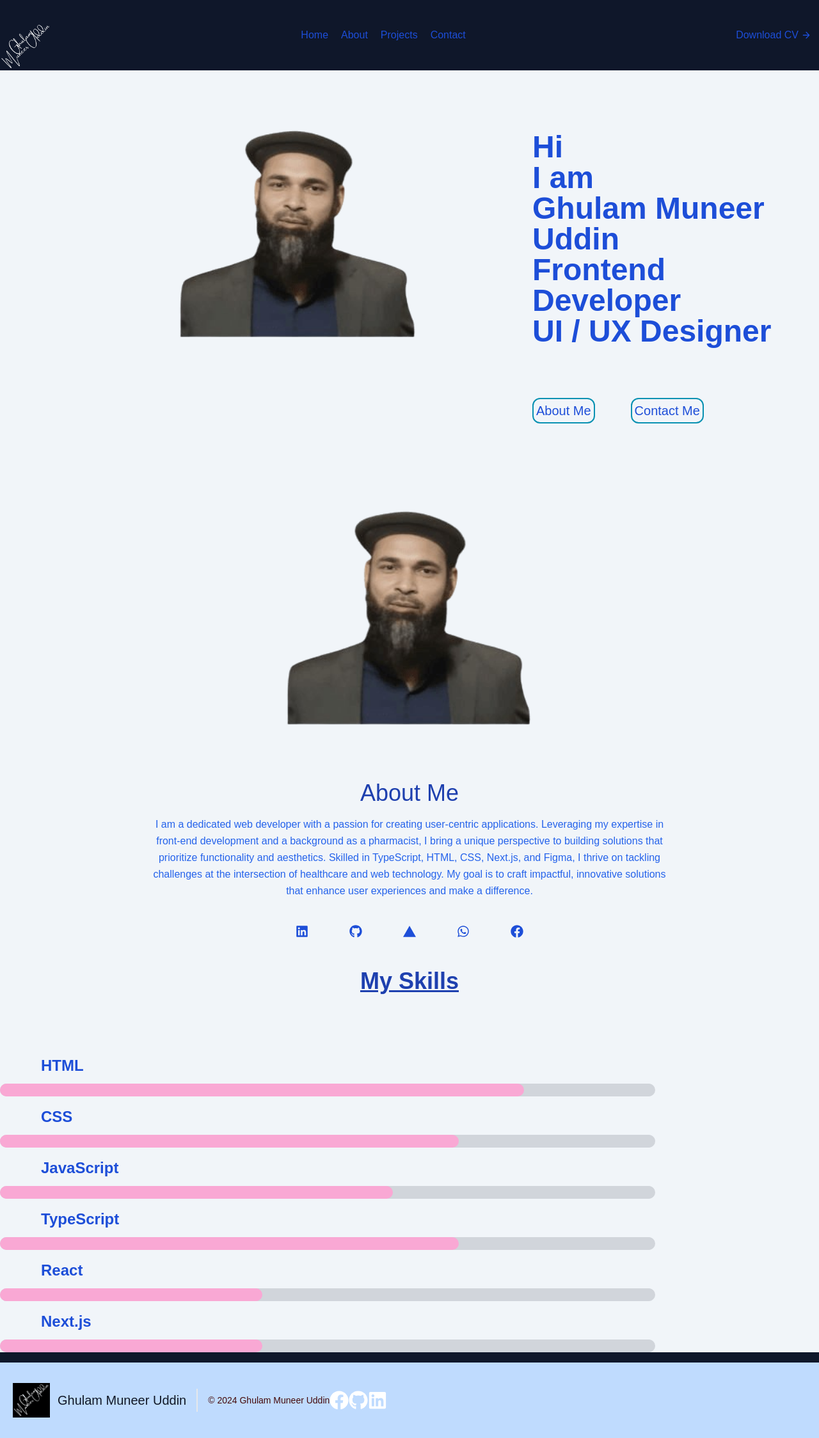
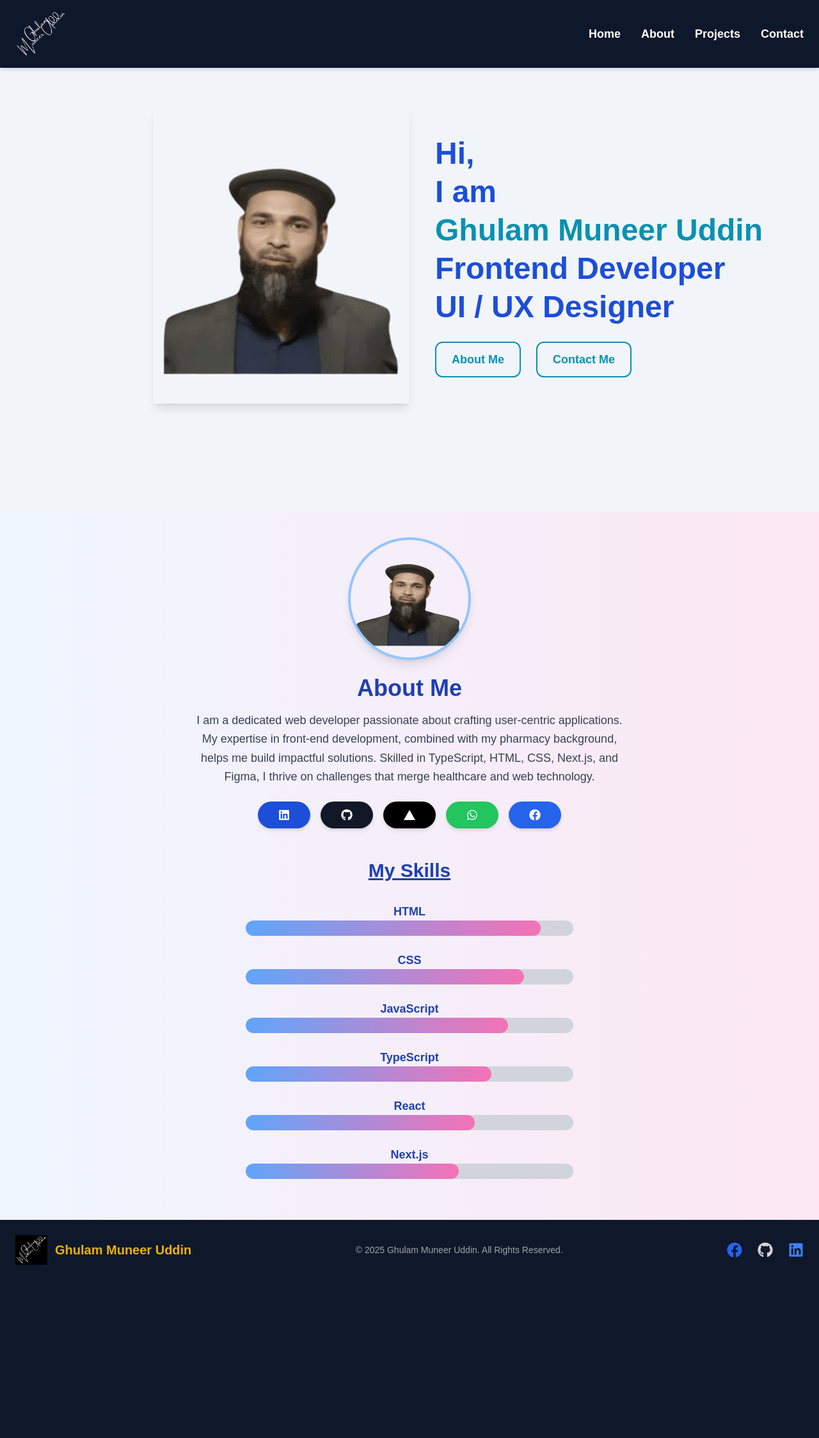
Before and after one commit to 00Muneer12/Portfolio-Website-Design-Figma, a Next.js app: page / in a window 1280 px wide. Shown: the whole page at 64% size. After the commit the page ends 2001 px from the top, so only its background shows below. Built offline with nearby package versions, Linux system fonts and the light colour scheme.

Commit message:
my portfolio figma design

```diff
--- a/next.config.ts
+++ b/next.config.ts
@@ -4,7 +4,7 @@ const nextConfig: NextConfig = {
   reactStrictMode: true,
   experimental: {
     // appDir: true, // Temporarily comment this out if it causes issues
-  }
+  },
 
 };
 
--- a/src/app/about/page.tsx
+++ b/src/app/about/page.tsx
@@ -1,74 +1,47 @@
 'use client';
-import React from 'react';
+import React, { ReactNode } from 'react';
 import Image from 'next/image';
 import { FaLinkedin, FaGithub, FaWhatsapp, FaFacebook } from 'react-icons/fa';
 import { SiVercel } from 'react-icons/si';
 
-// Define prop types for the Button component
+// Button Component
 interface ButtonProps extends React.ButtonHTMLAttributes<HTMLButtonElement> {
-  children: React.ReactNode;
+  children: ReactNode;
   className?: string;
 }
 
-// Button Component
 const Button: React.FC<ButtonProps> = ({ children, className = '', ...props }) => (
-  <button className={`py-2 px-6 text-lg rounded ${className}`} {...props}>
+  <button
+    className={`py-3 px-8 text-lg font-semibold rounded-full transition duration-300 ease-in-out transform hover:scale-105 shadow-md ${className}`}
+    {...props}
+  >
     {children}
   </button>
 );
 
 // About Component
-const About = () => {
+const About: React.FC = () => {
   return (
-    <div className="text-blue-600 body-font bg-slate-100">
-      <div className="container mx-auto flex px-5 py-10 items-center justify-center flex-col">
+    <div className="text-blue-900 body-font bg-gradient-to-r from-blue-50 to-pink-100 min-h-screen flex flex-col items-center justify-center py-10 px-5">
+      <div className="container mx-auto flex flex-col items-center text-center">
         <Image
           src="/munpic.png"
           alt="Muneer"
-          width={400}
-          height={400}
+          width={200}
+          height={200}
           priority
-          className="lg:w-2/6 md:w-3/6 w-5/6 mb-10 object-cover object-center rounded"
+          className="w-48 h-48 mb-6 rounded-full border-4 border-blue-300 shadow-lg"
         />
-        <div className="text-center lg:w-2/3 w-full">
-          <h1 className="title-font sm:text-4xl text-3xl mb-4 font-medium hover:text-white text-blue-800">
-            About Me
-          </h1>
-          <p className="mb-8 leading-relaxed hover:text-white text-blue-600">
-            I am a dedicated web developer with a passion for creating user-centric applications. Leveraging my expertise in front-end development and a background as a pharmacist, I bring a unique perspective to building solutions that prioritize functionality and aesthetics. Skilled in TypeScript, HTML, CSS, Next.js, and Figma, I thrive on tackling challenges at the intersection of healthcare and web technology. My goal is to craft impactful, innovative solutions that enhance user experiences and make a difference.
-          </p>
-          <div className="flex justify-center space-x-4">
-            <Button
-              aria-label="LinkedIn"
-              className="inline-flex text-xl text-blue-700 hover:bg-pink-300"
-            >
-              <FaLinkedin />
-            </Button>
-            <Button
-              aria-label="GitHub"
-              className="inline-flex text-xl text-blue-700 hover:bg-pink-300"
-            >
-              <FaGithub />
-            </Button>
-            <Button
-              aria-label="Vercel"
-              className="inline-flex text-xl text-blue-700 hover:bg-pink-300"
-            >
-              <SiVercel />
-            </Button>
-            <Button
-              aria-label="WhatsApp"
-              className="inline-flex text-xl text-blue-700 hover:bg-pink-300"
-            >
-              <FaWhatsapp />
-            </Button>
-            <Button
-              aria-label="Facebook"
-              className="inline-flex text-xl text-blue-700 hover:bg-pink-300"
-            >
-              <FaFacebook />
-            </Button>
-          </div>
+        <h1 className="text-4xl font-extrabold mb-4 text-blue-800">About Me</h1>
+        <p className="mb-6 text-lg text-gray-700 max-w-2xl leading-relaxed">
+          I am a dedicated web developer passionate about crafting user-centric applications. My expertise in front-end development, combined with my pharmacy background, helps me build impactful solutions. Skilled in TypeScript, HTML, CSS, Next.js, and Figma, I thrive on challenges that merge healthcare and web technology.
+        </p>
+        <div className="flex space-x-4">
+          <Button className="bg-blue-700 text-white hover:bg-blue-600"><FaLinkedin /></Button>
+          <Button className="bg-gray-900 text-white hover:bg-gray-800"><FaGithub /></Button>
+          <Button className="bg-black text-white hover:bg-gray-700"><SiVercel /></Button>
+          <Button className="bg-green-500 text-white hover:bg-green-400"><FaWhatsapp /></Button>
+          <Button className="bg-blue-600 text-white hover:bg-blue-500"><FaFacebook /></Button>
         </div>
       </div>
       <Skills />
@@ -76,39 +49,37 @@ const About = () => {
   );
 };
 
-// Skills Component with Progress Bars
-interface Skill {
+// Skills Component
+interface SkillProps {
   skill: string;
   level: number;
 }
 
-const SkillBar: React.FC<Skill> = ({ skill, level }) => (
-  <div>
-    <p className="mb-3 text-2xl text-blue-700 font-semibold ml-16">{skill}</p>
-    <div className="w-[80%] bg-gray-300 h-5 mb-4 rounded-2xl">
+const SkillBar: React.FC<SkillProps> = ({ skill, level }) => (
+  <div className="w-full max-w-lg mx-auto mb-6">
+    <p className="text-lg font-semibold text-blue-800">{skill}</p>
+    <div className="w-full bg-gray-300 h-6 rounded-full overflow-hidden">
       <div
-        className="bg-pink-300 h-full rounded-2xl"
+        className="h-full bg-gradient-to-r from-blue-400 to-pink-400 rounded-full transition-all"
         style={{ width: `${level}%` }}
       ></div>
     </div>
   </div>
 );
 
-export const Skills: React.FC = () => {
-  const skills: Skill[] = [
-    { skill: 'HTML', level: 80 },
-    { skill: 'CSS', level: 70 },
-    { skill: 'JavaScript', level: 60 },
-    { skill: 'TypeScript', level: 70 },
-    { skill: 'React', level: 40 },
-    { skill: 'Next.js', level: 40 },
+const Skills: React.FC = () => {
+  const skills: SkillProps[] = [
+    { skill: 'HTML', level: 90 },
+    { skill: 'CSS', level: 85 },
+    { skill: 'JavaScript', level: 80 },
+    { skill: 'TypeScript', level: 75 },
+    { skill: 'React', level: 70 },
+    { skill: 'Next.js', level: 65 },
   ];
 
   return (
-    <div>
-      <h2 className="mt-18 mb-24 text-center text-4xl font-bold underline text-blue-800">
-        My Skills
-      </h2>
+    <div className="mt-12 text-center w-full">
+      <h2 className="text-3xl font-bold text-blue-800 mb-8 underline">My Skills</h2>
       {skills.map((s) => (
         <SkillBar key={s.skill} skill={s.skill} level={s.level} />
       ))}
@@ -116,5 +87,4 @@ export const Skills: React.FC = () => {
   );
 };
 
-// Default export is required for Next.js pages
 export default About;
--- a/src/app/components/hero.tsx
+++ b/src/app/components/hero.tsx
@@ -1,23 +1,46 @@
-import React from 'react'
-import Image from 'next/image'
-import Link from 'next/link'
+import React from "react";
+import Image from "next/image";
+import Link from "next/link";
+
 const Hero = () => {
   return (
-    <div className="grid lg:grid-cols-2 md:grid-cols-1 bg-slate-100 ">
-    <div className="ml-[10%] mt-0">
-        <Image src="/munpic.png" alt="Hero Image" width={400} height={350} className=" ml-[35%]"/>
+    <div className="grid lg:grid-cols-2 md:grid-cols-1 bg-slate-100 min-h-screen items-center px-10">
+      {/* Left Side - Image */}
+      <div className="flex justify-center lg:justify-end">
+        <Image
+          src="/munpic.png"
+          alt="Hero Image"
+          width={400}
+          height={400}
+          className="rounded-lg shadow-lg"
+        />
+      </div>
+
+      {/* Right Side - Text */}
+      <div className="text-left space-y-6 lg:ml-10">
+        <h2 className="text-5xl font-extrabold text-blue-700 leading-tight">
+          Hi, <br /> I am <br />
+          <span className="text-cyan-600">Ghulam Muneer Uddin</span> <br />
+          Frontend Developer <br /> UI / UX Designer
+        </h2>
+
+        {/* Buttons */}
+        <div className="flex gap-6 mt-6">
+          <Link href="/about">
+            <button className="text-lg font-semibold px-6 py-3 border-2 border-cyan-600 rounded-xl text-cyan-600 transition-all hover:bg-cyan-600 hover:text-white">
+              About Me
+            </button>
+          </Link>
+
+          <Link href="/contact">
+            <button className="text-lg font-semibold px-6 py-3 border-2 border-cyan-600 rounded-xl text-cyan-600 transition-all hover:bg-cyan-600 hover:text-white">
+              Contact Me
+            </button>
+          </Link>
         </div>
-      <div>
-        <h2 className="text-5xl text-left gap-y-2 ml-[30%] font-bold text-blue-700 mt-24" >Hi <br />I am <br />Ghulam Muneer Uddin <br />
-        Frontend Developer <br /> UI / UX Designer</h2>
-
-
-   <div className="ml-[30%] flex gap-14 mt-20 text-blue-700">
-        <button className="text-xl p-1 border-2 border-cyan-600 gap-4 rounded-xl"><Link href="/about">About Me</Link></button>
-        <button className="text-xl p-1 border-2 border-cyan-600 gap-4 rounded-xl"><Link href="/contact me">Contact Me</Link></button>
-    </div>
-    </div>
+      </div>
     </div>
   );
-}
-export default Hero
+};
+
+export default Hero;
--- a/src/app/components/navbar.tsx
+++ b/src/app/components/navbar.tsx
@@ -1,45 +1,49 @@
-import Image from 'next/image'
-import Link from 'next/link'
-import React from 'react'
+'use client';
+import React, { useState } from 'react';
+import Image from 'next/image';
+import { FiMenu, FiX } from 'react-icons/fi';
+import Link from 'next/link';
 
+// Navbar Component
 const Navbar = () => {
+  const [isOpen, setIsOpen] = useState(false);
+
   return (
-    <header className="text-slate-900 body-font bg-slate-900">
-    <div className="container mx-auto flex flex-wrap p-0 flex-col md:flex-row items-center">
-      <Link href="" className="flex title-font font-medium items-center text-gray-900 mb-4 md:mb-0">
-     <h2 className="text-3xl font-bold text-yellow-500 hover:text-cyan-500 ">
-          <span className="ml-1 text-xl ">
-          <Image src="/logo-gmu-2.png"
-          width={80}
-          height={60}
-          alt='logo'
-         /></span>
-          </h2>
-      </Link>
-      <nav className="md:ml-auto md:mr-auto border-cyan-600 flex flex-wrap items-center text-base justify-center">
-        <Link href="/" className="mr-5 text-blue-700  hover:text-blue-200">Home</Link>
-        <Link href="/about" className="mr-5 text-blue-700 hover:text-blue-200">About</Link>
-        <Link href="/projects" className="mr-5 text-blue-700 hover:text-blue-200">Projects</Link>
-        <Link href="/contact" className="mr-5 text-blue-700 hover:text-blue-200">Contact</Link>
-      </nav>
-      <button className="inline-flex items-center border-0 text-blue-700 py-1 px-3 focus:outline-none hover:text-blue-200 rounded text-base mt-4 md:mt-0">
-        Download CV
-        <svg
-          fill="none"
-          stroke="currentColor"
-          strokeLinecap="round"
-          strokeLinejoin="round"
-          strokeWidth={2}
-          className="w-4 h-4 ml-1"
-          viewBox="0 0 24 24"
+    <header className="bg-slate-900 text-white shadow-md w-full fixed top-0 z-50">
+      <div className="container mx-auto flex flex-wrap items-center justify-between py-4 px-6">
+        {/* Logo */}
+        <Link href="/">
+          <Image
+            src="/logo-gmu-2.png"
+            width={80}
+            height={60}
+            alt="logo"
+            className="cursor-pointer transition-transform transform hover:scale-105"
+          />
+        </Link>
+
+        {/* Mobile Menu Button */}
+        <button
+          className="md:hidden text-white focus:outline-none"
+          onClick={() => setIsOpen(!isOpen)}
         >
-          <path d="M5 12h14M12 5l7 7-7 7" />
-        </svg>
-      </button>
-    </div>
-  </header>
+          {isOpen ? <FiX size={30} /> : <FiMenu size={30} />}
+        </button>
 
-  )
-}
+        {/* Navigation Links */}
+        <nav
+          className={`${
+            isOpen ? "flex" : "hidden"
+          } md:flex flex-col md:flex-row md:space-x-8 w-full md:w-auto mt-4 md:mt-0 absolute md:relative bg-slate-900 md:bg-transparent left-0 md:left-auto px-6 md:px-0 top-16 md:top-auto`}
+        >
+          <Link href="/" className="text-lg font-semibold hover:text-cyan-400 transition-all block py-2">Home</Link>
+          <Link href="/about" className="text-lg font-semibold hover:text-cyan-400 transition-all block py-2">About</Link>
+          <Link href="/projects" className="text-lg font-semibold hover:text-cyan-400 transition-all block py-2">Projects</Link>
+          <Link href="/contact" className="text-lg font-semibold hover:text-cyan-400 transition-all block py-2">Contact</Link>
+        </nav>
+      </div>
+    </header>
+  );
+};
 
-export default Navbar
+export default Navbar;
--- a/src/app/footer/page.tsx
+++ b/src/app/footer/page.tsx
@@ -1,44 +1,49 @@
-'use client';
+"use client";
 import React from "react";
 import Link from "next/link";
 import Image from "next/image";
 import { FaFacebook, FaGithub, FaLinkedin } from "react-icons/fa";
 
-// Import the logo image at the top
+// Import the logo image
 import logoImage from "../../../public/logo-gmu.png";
 
 const Footer = () => {
   return (
-    <div className="bg-blue-200">
-      <footer className="text-SLATE-900 body-font">
-        <div className="container px-5 py-8 mx-auto flex items-center sm:flex-row flex-col">
-          <a className="flex title-font font-medium items-center md:justify-start justify-center text-gray-900">
+    <footer className="bg-slate-900 text-white py-6">
+      <div className="container mx-auto flex flex-col md:flex-row items-center justify-between px-6">
+
+        {/* Logo & Branding */}
+        <div className="flex items-center gap-3">
           <Image
-              src={logoImage}  // Use the imported image here
-              alt="GHULAM MUNEER UDDIN"
-              width={100}
-              height={100}
-              className="w-[58px]"
+            src={logoImage}
+            alt="Ghulam Muneer Uddin"
+            width={50}
+            height={50}
+            className="rounded-lg"
           />
-            <span className="ml-3 text-xl">Ghulam Muneer Uddin </span>
-          </a>
-          <p className="text-sm text-red-950 sm:ml-4 sm:pl-4 sm:border-l-2 sm:border-gray-200 sm:py-2 sm:mt-0 mt-4">
-            © 2024 Ghulam Muneer Uddin
+          <span className="text-xl font-semibold text-yellow-500">Ghulam Muneer Uddin</span>
+        </div>
+
+        {/* Copyright Text */}
+        <p className="text-sm text-gray-400 mt-4 md:mt-0">
+          © {new Date().getFullYear()} Ghulam Muneer Uddin. All Rights Reserved.
         </p>
-          <span className="inline-flex sm:ml- sm:mt-0 mt-4 justify-center sm:justify-start">
-            <Link target="_blank" href={"https://www.facebook.com/ghulam.muneeruddin/"}>
-              <FaFacebook className="text-3xl hover:text-[#0000FF]" />
+
+        {/* Social Links */}
+        <div className="flex gap-6 mt-4 md:mt-0">
+          <Link href="https://www.facebook.com/ghulam.muneeruddin/" target="_blank">
+            <FaFacebook className="text-2xl text-blue-600 hover:text-blue-400 transition-all" />
           </Link>
-            <Link target="_blank" href={"https://github.com/00Muneer12/"}>
-              <FaGithub className="text-3xl hover:text-[#2b3137]" />
+          <Link href="https://github.com/00Muneer12/" target="_blank">
+            <FaGithub className="text-2xl text-gray-300 hover:text-gray-500 transition-all" />
           </Link>
-            <Link target="_blank" href={"https://www.linkedin.com/in/ghulam-muneer-uddin-942a8728b/"}>
-              <FaLinkedin className="text-3xl hover:text-[#00008B]" />
+          <Link href="https://www.linkedin.com/in/ghulam-muneer-uddin-942a8728b/" target="_blank">
+            <FaLinkedin className="text-2xl text-blue-500 hover:text-blue-300 transition-all" />
           </Link>
-          </span>
+        </div>
+
       </div>
     </footer>
-    </div>
   );
 };
 
--- a/src/app/projects/page.tsx
+++ b/src/app/projects/page.tsx
@@ -2,80 +2,54 @@ import React from "react";
 import Link from "next/link";
 import Image from "next/image";
 
-// Import images at the top of your file
+// Import images
 import figmaResumeImage from "../../../public/FigmaPortfolio1.jpg";
 import cvImage from "../../../public/cvmuneer.jpg";
 
 const Project = () => {
   return (
-    <div id="Project">
-      <section className="text-blue-800 body-font bg-slate-100">
-        <div className="container px-5 py-24 mx-auto">
-          <div className="flex flex-col text-center w-full mb-20">
-            <h1 className="sm:text-3xl text-2xl font-extrabold title-font mb-4 text-blue=800">
-              My Projects
-            </h1>
+    <div id="Project" className="bg-slate-100 py-24">
+      <section className="container mx-auto px-6">
+        {/* Section Heading */}
+        <div className="text-center mb-16">
+          <h1 className="text-4xl font-extrabold text-blue-800">My Projects</h1>
+          <p className="text-gray-600 mt-2 text-lg">
+            Here are some of the projects I have worked on.
+          </p>
         </div>
-          <div className="flex flex-wrap -m-5 mt-[5rem]">
-            {/* Project 1 */}
-            <div className="lg:w-1/3 sm:w-1/2 p-4 cursor-pointer">
-              <div className="flex relative">
+
+        {/* Projects Grid */}
+        <div className="grid md:grid-cols-2 lg:grid-cols-3 gap-10">
+          {/* Project Card Component */}
+          {[{
+            title: "Static Resume",
+            description: "A static resume project created for practice and learning.",
+            imgSrc: figmaResumeImage,
+            link: "https://milestone-1-abdulrehman-shaikhs-projects.vercel.app/",
+          },
+          {
+            title: "Static Resume 2",
+            description: "Another static resume project to demonstrate design skills.",
+            imgSrc: cvImage,
+            link: "https://milestone-1-abdulrehman-shaikhs-projects.vercel.app/",
+          }].map((project, index) => (
+            <div key={index} className="relative group overflow-hidden rounded-xl shadow-lg bg-white">
               <Image
-                  alt="Figma Resume Template"
-                  className="absolute inset-0 w-full h-full object-cover object-center"
-                  src={figmaResumeImage}
+                alt={project.title}
+                className="w-full h-60 object-cover transition-transform duration-300 group-hover:scale-105"
+                src={project.imgSrc}
                 width={500}
                 height={300}
               />
-                <div className="px-8 py-10 relative z-10 w-full border-4 border-gray-200 bg-white opacity-0 hover:opacity-100 transition-opacity duration-300 ease-in-out">
-                  <h2 className="tracking-widest text-sm title-font font-medium text-blue-500 mb-1">
-                    Static Resume Project
-                  </h2>
-                  <h1 className="title-font text-lg font-medium text-gray-900 mb-3">
-                    Static Resume
-                  </h1>
-                  <p className="leading-relaxed">
-                    This is a project I created for practice and learning. It serves as a static resume.
-                  </p>
-                  {/* Link component with no <a> tag */}
-                  <Link href="https://milestone-1-abdulrehman-shaikhs-projects.vercel.app/">
-                    <p className="leading-relaxed text-blue-500 mb-1 hover:underline">
-                      View Project...
-                    </p>
+              <div className="p-6 text-center">
+                <h2 className="text-lg font-semibold text-blue-700">{project.title}</h2>
+                <p className="text-gray-600 text-sm mt-2">{project.description}</p>
+                <Link href={project.link} target="_blank">
+                  <p className="mt-3 text-blue-500 font-medium hover:underline">View Project →</p>
                 </Link>
               </div>
             </div>
-            </div>
-            {/* Project 2 */}
-            <div className="lg:w-1/3 sm:w-1/2 p-4 cursor-pointer">
-              <div className="flex relative">
-                <Image
-                  alt="Figma Resume Template"
-                  className="absolute inset-0 w-full h-full object-cover object-center"
-                  src={cvImage}
-                  width={500}
-                  height={300}
-                />
-                <div className="px-8 py-10 relative z-10 w-full border-4 border-gray-200 bg-white opacity-0 hover:opacity-100 transition-opacity duration-300 ease-in-out">
-                  <h2 className="tracking-widest text-sm title-font font-medium text-blue-500 mb-1">
-                    Static Resume Project
-                  </h2>
-                  <h1 className="title-font text-lg font-medium text-gray-900 mb-3">
-                    Static Resume
-                  </h1>
-                  <p className="leading-relaxed">
-                    This is a project I created for practice and learning. It serves as a static resume.
-                  </p>
-                  {/* Link component with no <a> tag */}
-                  <Link href="https://milestone-1-abdulrehman-shaikhs-projects.vercel.app/">
-                    <p className="leading-relaxed text-blue-500 mb-1 hover:underline">
-                      View Project...
-                    </p>
-                  </Link>
-                </div>
-              </div>
-            </div>
-          </div>
+          ))}
         </div>
       </section>
     </div>
```
Also changed, not shown: src/app/contact/page.tsx (+53 -55 lines), 1 other file (tests, documents, lock files or other folders). Lines whose indentation alone changed are shown as unchanged.
